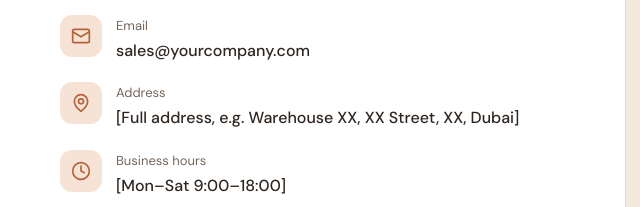
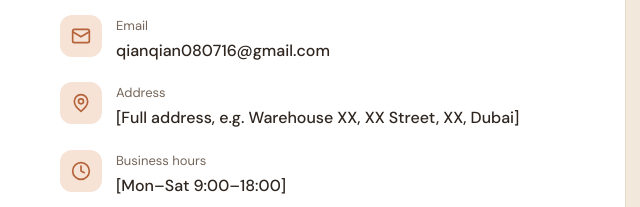
Before and after one commit to qianqian080716/company-website, a plain HTML site: page index.html in a window 1280 px wide. Shown: the part 4484-4691 px from the top of the page, 0-640 px from the left. Drawn offline with Linux system fonts and the light colour scheme; grey boxes are pictures that could not be loaded.

Commit message:
Set email
Co-Authored-By: Claude Opus 5.5 <noreply@anthropic.com>
Claude-Session: https://claude.ai/code/session_013VLBX6Qkoy1GmdoWEfPpcn

```diff
--- a/index.html
+++ b/index.html
@@ -362,7 +362,7 @@ const CONFIG = {
   whatsapp: "971509958388",          // WhatsApp 号码：国家码+号码，不带 + 和空格
   whatsappDisplay: "+971 50 995 8388",
   phones: ["+971 50 995 8388", "+86 158 6255 1653"], // 电话：可填多个
-  email: "sales@yourcompany.com",
+  email: "qianqian080716@gmail.com",
   mapQuery: "Dubai, United Arab Emirates", // 地图位置：填写地址或 "纬度,经度"
   year: new Date().getFullYear()
 };
```
